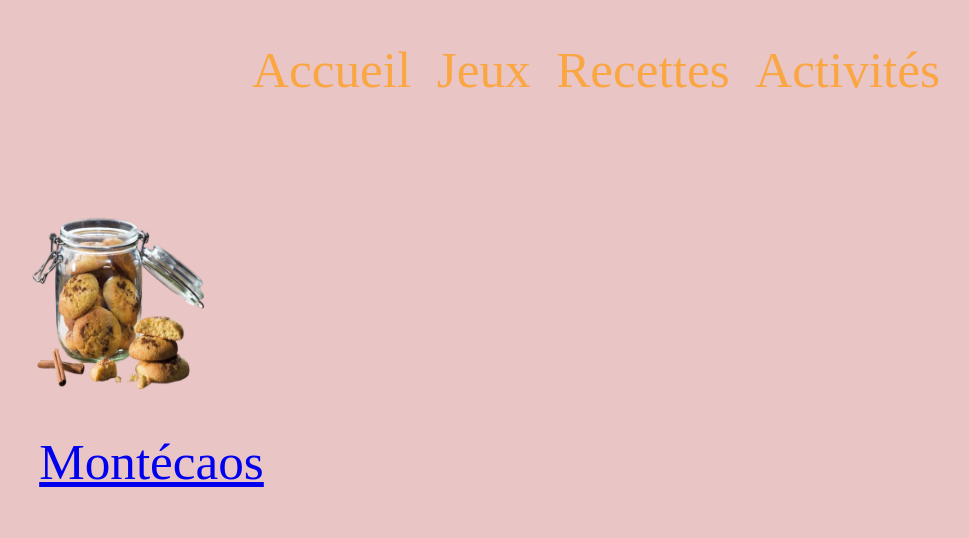
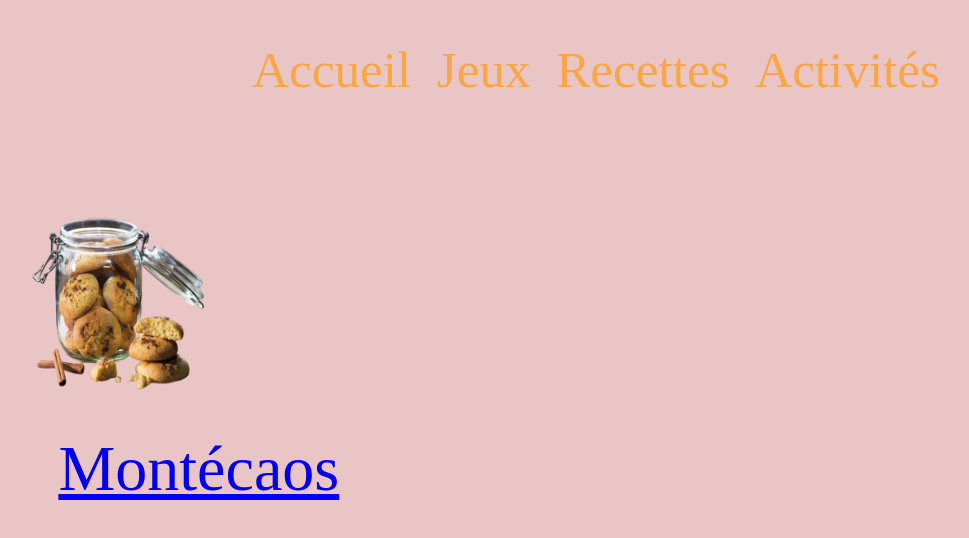
Before and after one commit to Anima-geek/journaldupetitbois, a plain HTML site: page recettes.html in a window 1280 px wide. Shown: the whole page, without its empty margins (44-1013 px from the left). Drawn offline with Linux system fonts and the light colour scheme; a web font is replaced by a local one.

Commit message:
Update style.css

```diff
--- a/style.css
+++ b/style.css
@@ -108,9 +108,9 @@ body {
 
 .titre-montecaos{
     position: absolute;
-    font-size: 4vw;
+    font-size: 5vw;
     top: 54vh;
-    left: 6.5vw;
+    left: 8vw;
 }
 
 .presentation{
```
